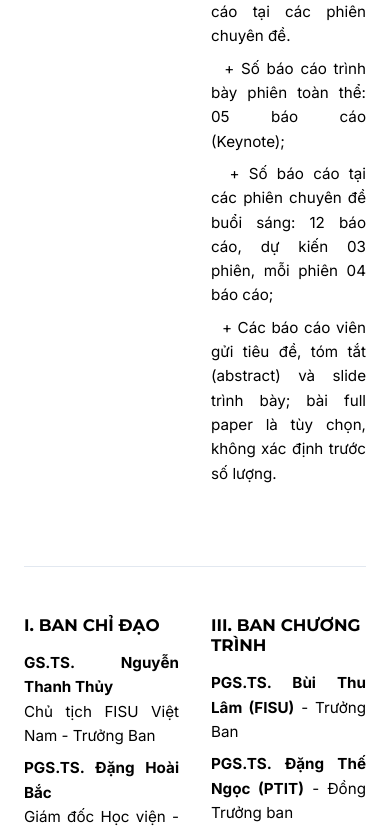
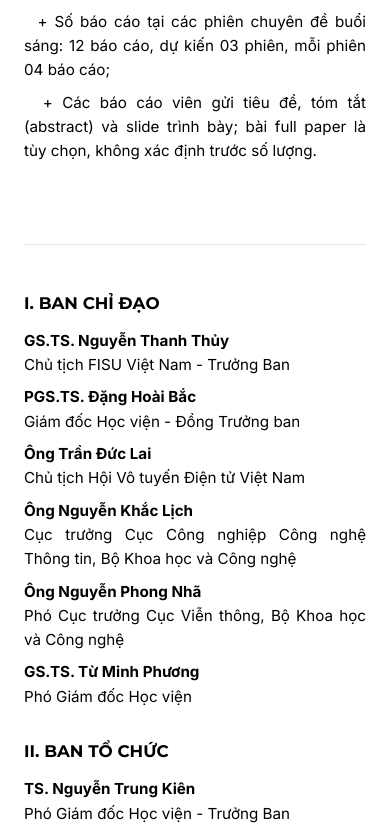
Before and after one commit to VuTienDatz/LandingPage, a Next.js app: page / in a window 390 px wide. Shown: the part 4785-5615 px from the top of the page. Built offline with nearby package versions, Linux system fonts and the light colour scheme.

Commit message:
fix respon

```diff
--- a/src/app/page.module.css
+++ b/src/app/page.module.css
@@ -720,6 +720,9 @@
   .contentSection {
     padding: 3rem 4rem; /* Reduce padding on tablet */
   }
+  .twoColumnText {
+    grid-template-columns: 1fr; /* Switch to 1 column for text lists on mobile/tablet */
+  }
   .footerContainer {
     grid-template-columns: 1fr;
     gap: 2rem;
```
